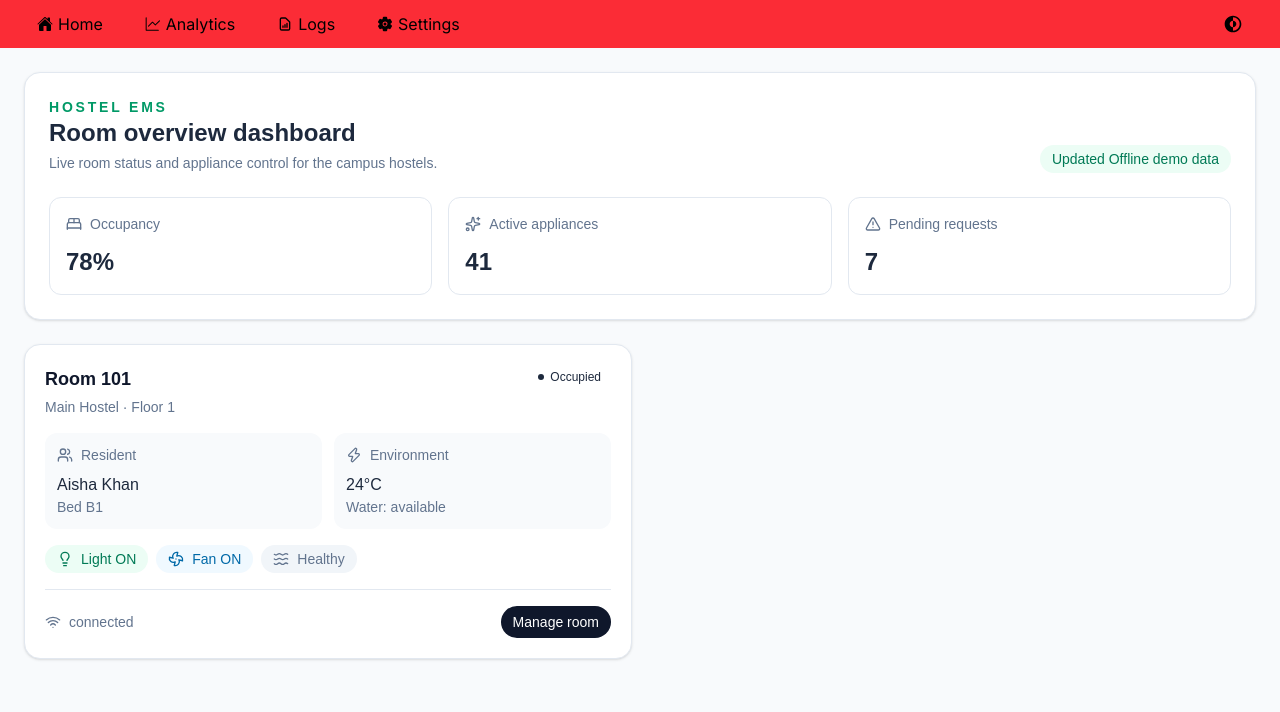
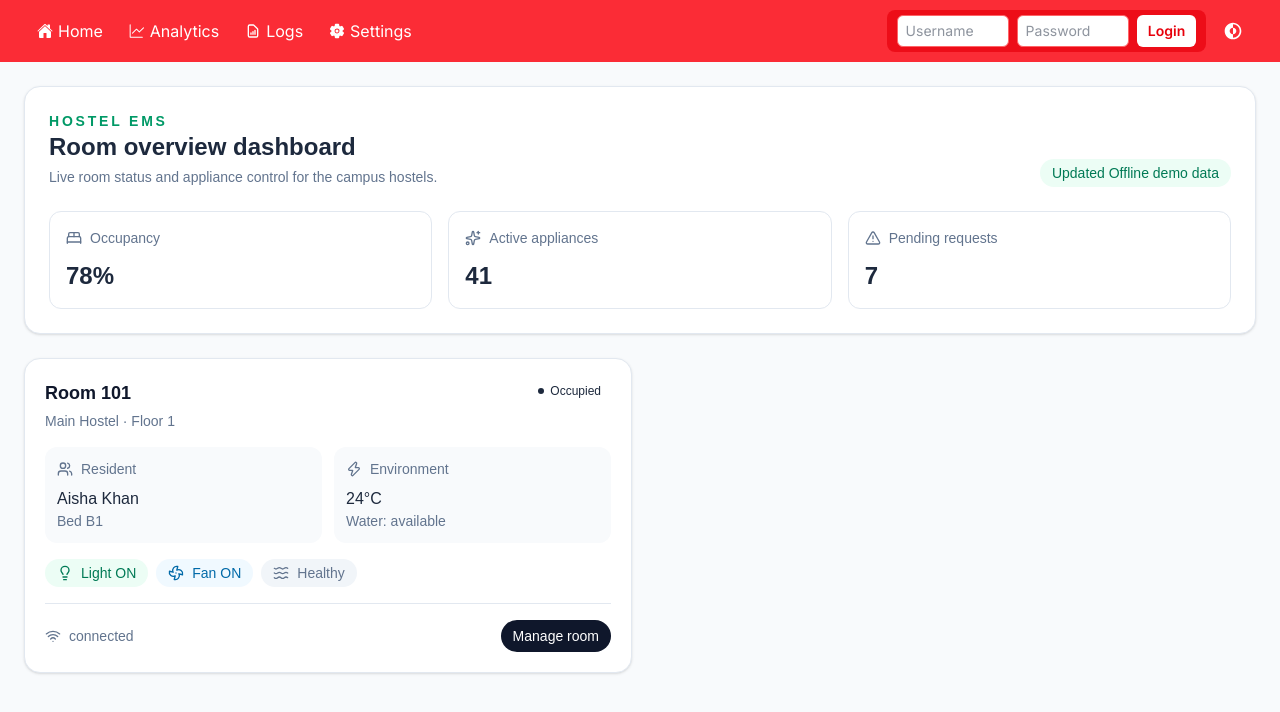
Before and after one commit to HeyImGurman/S-07-Sustainable-Living-Campaign-for-Student-Hostels, a React (Vite) app in the folder hostel-ems/: page / in a window 1280 px wide. Shown: the top 712 px of the page. Built offline with nearby package versions, Linux system fonts and the light colour scheme; no server answers.

Commit message:
Add login and profile sections in top nav bar

```diff
--- a/hostel-ems/src/components/TaskBar.jsx
+++ b/hostel-ems/src/components/TaskBar.jsx
@@ -1,4 +1,5 @@
-import { IoHome, IoSettings } from 'react-icons/io5';
+import { useState } from 'react';
+import { IoChevronDown, IoHome, IoLogOut, IoPersonCircleOutline, IoSettings } from 'react-icons/io5';
 import { GoGraph } from 'react-icons/go';
 import { HiOutlineDocumentReport } from 'react-icons/hi';
 import { CgDarkMode } from 'react-icons/cg';
@@ -6,13 +7,42 @@ import { Link } from 'react-router-dom';
 import '../index.css';
 
 export default function Taskbar({ darkMode, setDarkMode }) {
+  const [isLoggedIn, setIsLoggedIn] = useState(false);
+  const [username, setUsername] = useState('');
+  const [password, setPassword] = useState('');
+  const [displayName, setDisplayName] = useState('Guest');
+  const [menuOpen, setMenuOpen] = useState(false);
+
   function toggleMode() {
     setDarkMode(!darkMode);
   }
 
+  function handleLogin(event) {
+    event.preventDefault();
+    const trimmedUsername = username.trim();
+
+    if (!trimmedUsername) {
+      return;
+    }
+
+    setDisplayName(trimmedUsername);
+    setIsLoggedIn(true);
+    setPassword('');
+    setMenuOpen(false);
+  }
+
+  function handleLogout() {
+    setIsLoggedIn(false);
+    setUsername('');
+    setPassword('');
+    setDisplayName('Guest');
+    setMenuOpen(false);
+  }
+
   return (
     <div className="w-screen font-pliant font-brand">
-      <div className="flex h-[3rem] w-screen items-center justify-left gap-[2rem] bg-red-500 pl-[2rem]">
+      <div className="flex h-auto min-h-[3rem] w-screen flex-wrap items-center gap-[1rem] bg-red-500 px-[1rem] py-[0.6rem] text-white sm:gap-[1.5rem] sm:px-[2rem]">
+        <div className="flex flex-wrap items-center gap-[0.75rem] sm:gap-[1rem]">
           <Link to="/" className="flex items-center justify-center gap-[5px] rounded-[5px] px-[5px] py-[5px] transition-colors duration-300 ease-in-out hover:bg-red-400">
             <IoHome />
             <p>Home</p>
@@ -32,14 +62,77 @@ export default function Taskbar({ darkMode, setDarkMode }) {
             <IoSettings />
             <p>Settings</p>
           </div>
+        </div>
+
+        <div className="ml-auto flex flex-wrap items-center justify-end gap-[0.75rem]">
+          {!isLoggedIn ? (
+            <form onSubmit={handleLogin} className="flex flex-wrap items-center gap-[0.5rem] rounded-[8px] bg-red-600/70 px-[0.6rem] py-[0.35rem]">
+              <input
+                type="text"
+                value={username}
+                onChange={(event) => setUsername(event.target.value)}
+                placeholder="Username"
+                className="w-[7rem] rounded-[6px] border border-red-400 bg-white px-[0.5rem] py-[0.3rem] text-sm text-slate-800 outline-none"
+              />
+              <input
+                type="password"
+                value={password}
+                onChange={(event) => setPassword(event.target.value)}
+                placeholder="Password"
+                className="w-[7rem] rounded-[6px] border border-red-400 bg-white px-[0.5rem] py-[0.3rem] text-sm text-slate-800 outline-none"
+              />
+              <button
+                type="submit"
+                className="rounded-[6px] bg-white px-[0.7rem] py-[0.35rem] text-sm font-semibold text-red-600 transition hover:bg-red-50"
+              >
+                Login
+              </button>
+            </form>
+          ) : (
+            <div className="relative">
+              <button
+                type="button"
+                onClick={() => setMenuOpen((open) => !open)}
+                className="flex items-center gap-[0.5rem] rounded-[999px] bg-red-600/70 px-[0.6rem] py-[0.35rem] transition hover:bg-red-600"
+              >
+                <div className="flex h-8 w-8 items-center justify-center rounded-full bg-white/90 text-sm font-semibold text-red-600">
+                  {displayName.charAt(0).toUpperCase()}
+                </div>
+                <span className="text-sm font-medium">{displayName}</span>
+                <IoChevronDown size={16} />
+              </button>
+
+              {menuOpen && (
+                <div className="absolute right-0 z-10 mt-[0.5rem] w-[11rem] rounded-[8px] border border-red-200 bg-white p-[0.4rem] shadow-lg">
+                  <button
+                    type="button"
+                    className="flex w-full items-center gap-[0.5rem] rounded-[6px] px-[0.5rem] py-[0.45rem] text-left text-sm text-slate-700 transition hover:bg-slate-100"
+                  >
+                    <IoPersonCircleOutline size={16} />
+                    Account settings
+                  </button>
+                  <button
+                    type="button"
+                    onClick={handleLogout}
+                    className="flex w-full items-center gap-[0.5rem] rounded-[6px] px-[0.5rem] py-[0.45rem] text-left text-sm text-slate-700 transition hover:bg-slate-100"
+                  >
+                    <IoLogOut size={16} />
+                    Logout
+                  </button>
+                </div>
+              )}
+            </div>
+          )}
 
           <button
-          className="ml-auto mr-[2rem] rounded-[5px] px-[5px] py-[5px] transition-colors duration-300 ease-in-out hover:bg-red-400"
+            className="rounded-[5px] px-[5px] py-[5px] transition-colors duration-300 ease-in-out hover:bg-red-400"
             onClick={toggleMode}
+            type="button"
           >
             <CgDarkMode size={20} />
           </button>
         </div>
       </div>
+    </div>
   );
 }
```
Lines whose indentation alone changed are shown as unchanged.
